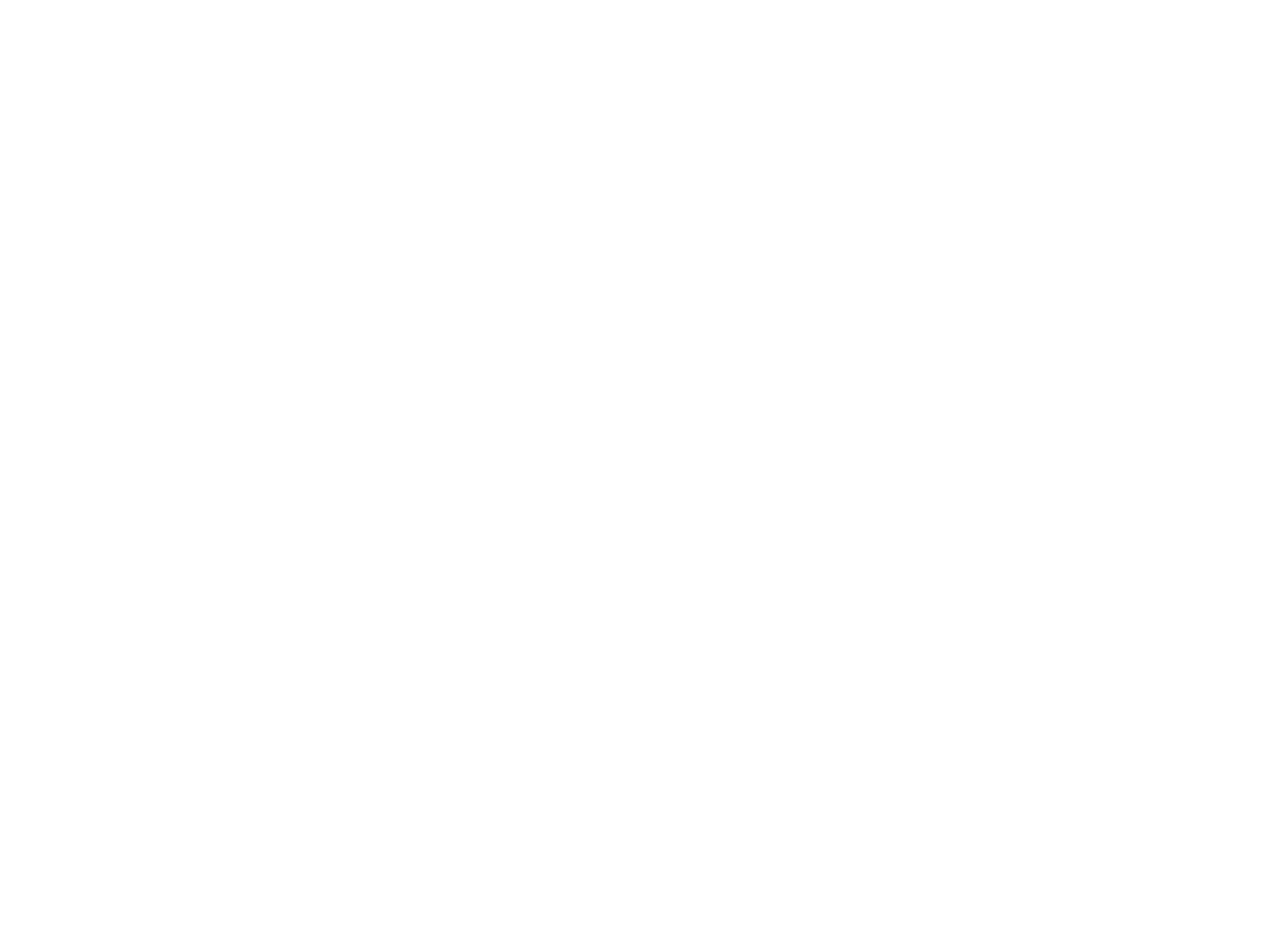
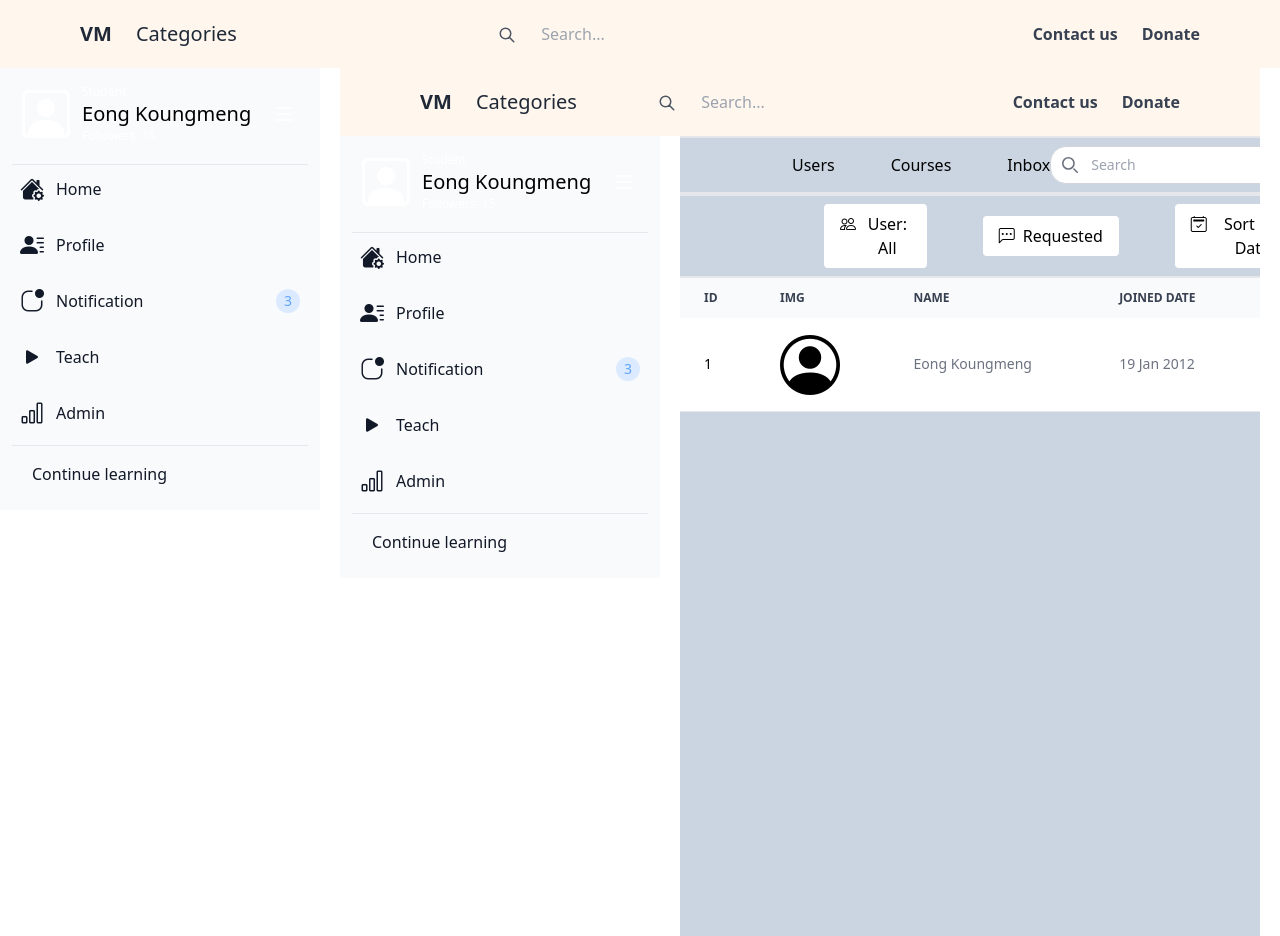
Before and after one commit to SoyVitou2019/Online-Learning-Platform, a React (Vite) app: page /admin in a window 1280 px wide. Before the commit this address had no page. Before the commit the page ends 800 px from the top, so only its background shows below. Built offline with nearby package versions, Linux system fonts and the light colour scheme.

Commit message:
change smt

```diff
--- a/src/components/HomePage/SideBar.jsx
+++ b/src/components/HomePage/SideBar.jsx
@@ -12,7 +12,7 @@
     <div>
       <aside
         id="logo-sidebar"
-        className={`top-0 left-0 z-40 w-full h-full transition-transform ${
+        className={`top-0 left-0 z-40 w-full transition-transform ${
           isSidebarOpen ? "hidden" : "block"
         } `}
         aria-label="Sidebar"
@@ -114,7 +114,7 @@
         } `}
         aria-label="Sidebar"
       >
-        <div className="h-full w-16 px-3 py-4 overflow-y-auto bg-gray-50 dark:bg-gray-700">
+        <div className="h-full w-16 px-3 py-4 bg-gray-50 dark:bg-gray-700">
           <div className="flex items-center ps-2.5 mb-5">
             <button type="button" onClick={toggleSidebar}>
               <i
--- a/src/components/LayoutHome.jsx
+++ b/src/components/LayoutHome.jsx
@@ -8,13 +8,12 @@
         <NavBar />
       </div>
 
-            <div className="flex justify-stretch">
+      <div className="flex justify-start">
         <SideBar />
 
         <div className="mx-5 w-full">{children}</div>
       </div>
     </>
-
   );
 };
 export default LayoutHome;
--- a/src/features/homepage/route/HomePage.jsx
+++ b/src/features/homepage/route/HomePage.jsx
@@ -1,11 +1,6 @@
-import LayoutHome from "../../../components/LayoutHome";
 import HomePageCardList from "../components/HomePageCardList";
 
 const HomePage = () => {
-  return (
-    <LayoutHome>
-      <HomePageCardList />
-    </LayoutHome>
-  );
+  return <HomePageCardList />;
 };
 export default HomePage;
--- a/src/layouts/HomeLayout.jsx
+++ b/src/layouts/HomeLayout.jsx
@@ -1,22 +1,18 @@
 import { NavBar } from "../components/HomePage/NavBar";
 import SideBar from "../components/HomePage/SideBar";
 
-export const HomeLayout = ({
-    children
-}) => {
+export const HomeLayout = ({ children }) => {
   return (
-        <>
-            <div className="mb-3">
+    <div className="max-h-screen flex-col">
+      <div className="flex-1">
         <NavBar />
       </div>
 
-            <div className="flex justify-stretch max-h-[100vh]">
+      <div className="flex">
         <SideBar />
 
-                <div className="mx-5 w-full overflow-y-scroll">
-                    {children}
+        <div className="mx-5 w-full overflow-y-scroll">{children}</div>
       </div>
     </div>
-        </>
   );
 };
--- a/src/routes/index.jsx
+++ b/src/routes/index.jsx
@@ -4,14 +4,14 @@
 import { protectedRoutes } from "./private";
 
 export const AppRoutes = () => {
-    // const auth = useAuth();
+  // const auth = useAuth();
 
-    // const commonRoutes = [{ path: '/', element: <Landing /> }];
+  // const commonRoutes = [{ path: '/', element: <Landing /> }];
 
-    //const routes = false ? protectedRoutes : publicRoutes;
-    const routes = protectedRoutes;
-    const element = useRoutes([...routes,]);
-    return <h1>{element}</h1>
+  //const routes = false ? protectedRoutes : publicRoutes;
+  const routes = protectedRoutes;
+  const element = useRoutes([...routes, ...publicRoutes]);
+  return <h1>{element}</h1>;
 };
 
 // export const AppRoutes = () => {
```
Also changed, not shown: src/routes/private.jsx (+30 -7 lines). Lines whose indentation alone changed are shown as unchanged.
